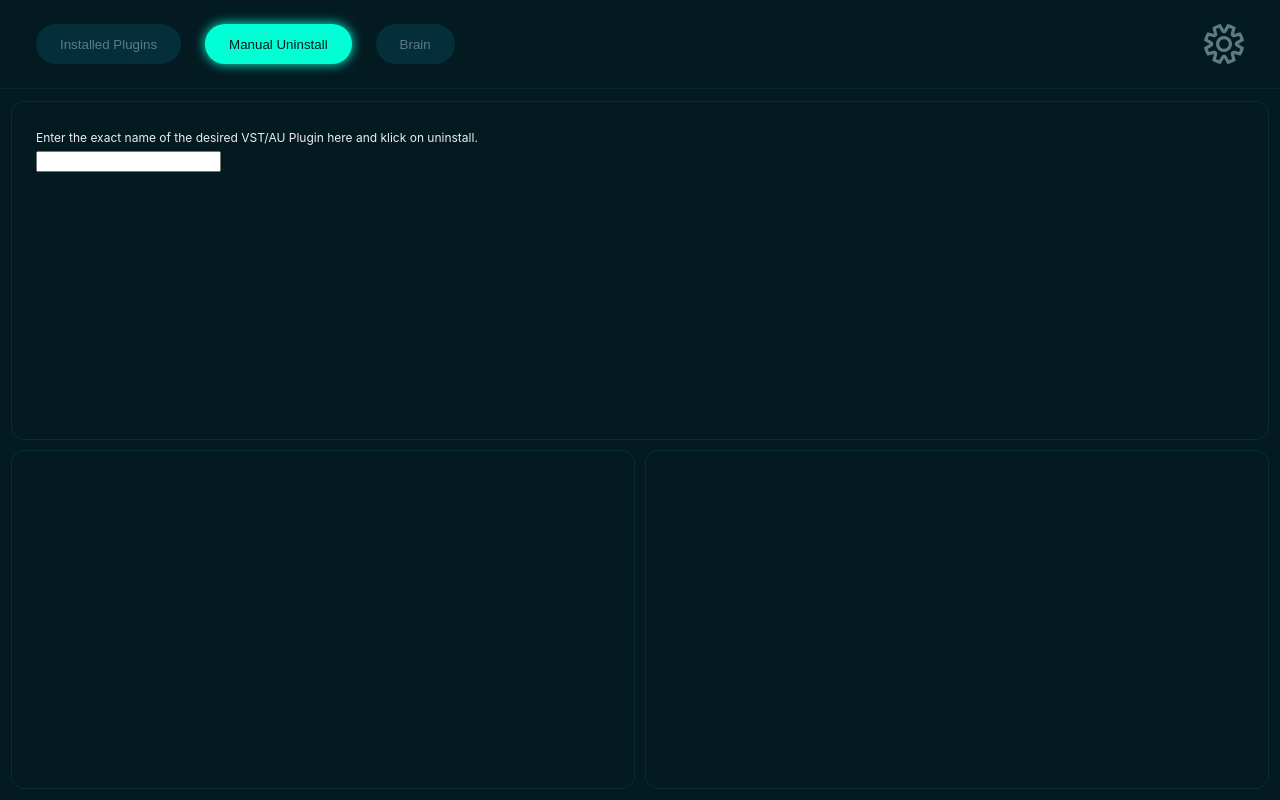
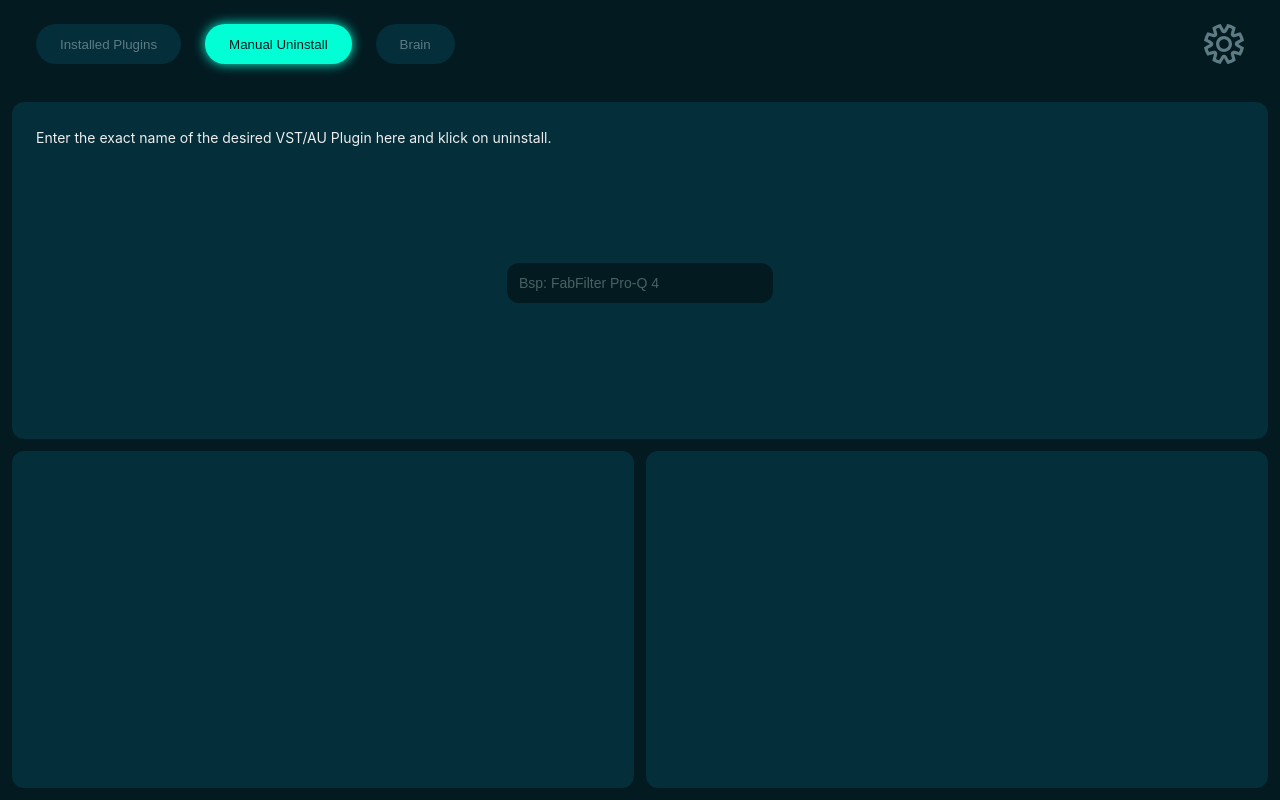
Before and after one commit to SteveTheMusician/Steves-PluginUninstaller, a React (Vite) app: page / in a window 1280 px wide. Both pictures are taken after a click on the button "Manual Uninstall". Built offline with nearby package versions, Linux system fonts and the light colour scheme.

Commit message:
input style

```diff
--- a/src/components/content/ManualUninstallWindow/ManualUninstallWindow.jsx
+++ b/src/components/content/ManualUninstallWindow/ManualUninstallWindow.jsx
@@ -11,10 +11,12 @@
             <ContentFrame classes={'appWindow-manualUninstall-gridContainer'}>
                 <div className="box box-manualUninstall-Input">
                     <p>Enter the exact name of the desired VST/AU Plugin here and klick on uninstall.</p>
-                    <input type="text" list="knownPluginsDataList"></input>
-                    <datalist id="knownPluginsDataList">
-                        <option>Test</option>
-                    </datalist>
+                    <div className="flex inputData-container">
+                        <input type="text" className="inputData input-size--large" list="knownPluginsDataList" placeholder="Bsp: FabFilter Pro-Q 4"></input>
+                        <datalist id="knownPluginsDataList">
+                            <option>Test</option>
+                        </datalist>
+                    </div>
                 </div>
                 <div className="box box-manualUninstall-options">
 
--- a/src/style/App.css
+++ b/src/style/App.css
@@ -4,7 +4,7 @@
 
 :root {
   font-family: Inter, Avenir, Helvetica, Arial, sans-serif;
-  font-size: 12px;
+  font-size: 14px;
   line-height: 24px;
   font-weight: 400;
   font-synthesis: none;
@@ -33,6 +33,29 @@
   cursor: pointer;
 }
 
+button:active {
+  outline: 1px solid var(--color-highlight);
+}
+
+input {
+  border: 0px;
+  outline: 0px;
+  background-color: var(--color-main);
+  color: var(--color-font);
+  padding: 12px;
+  border-radius: var(--border-radius-small);
+  font-size: 14px;
+}
+
+input:hover {
+  color: var(--color-font);
+}
+
+input::placeholder {
+    color: var(--color-font-subtext);
+    opacity: 0.6;
+}
+
 nav {
   width: calc(100% - 24px);
   height: 64px;
@@ -40,7 +63,7 @@
   top: 0;
   left: 0;
   background-color: var(--color-main);
-  border-bottom: 1px solid var(--color-second);
+  /* border-bottom: 1px solid var(--color-second); */
   z-index: 100;
   overflow: hidden;
   justify-content: space-between;
@@ -176,9 +199,9 @@
 
 .box {
   padding: 24px;
-  outline: 1px solid var(--color-third);
+  /* outline: 1px solid var(--color-third); */
   border-radius: var(--border-radius-small);
-  /* background-color: var(--color-third); */
+  background-color: var(--color-third);
 }
 
 .box-manualUninstall-Input {
@@ -192,3 +215,13 @@
 .box-manualUninstall-actions {
   grid-area: 2 / 2 / 3 / 3;
 }
+
+.inputData-container {
+  width: 100%;
+  height: calc(100% - 24px);
+}
+
+.input-size--large {
+  width: calc(100% - 12px);
+  max-width: 242px;
+}
```
